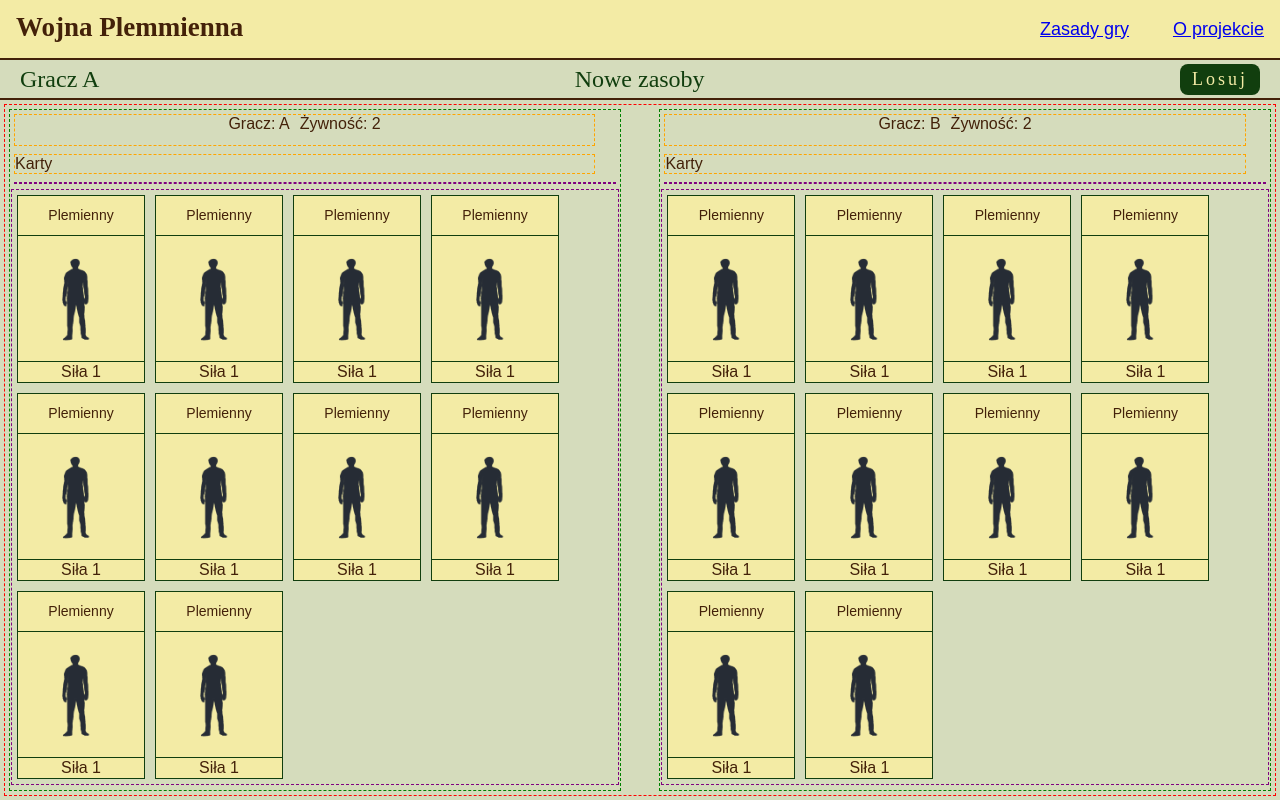
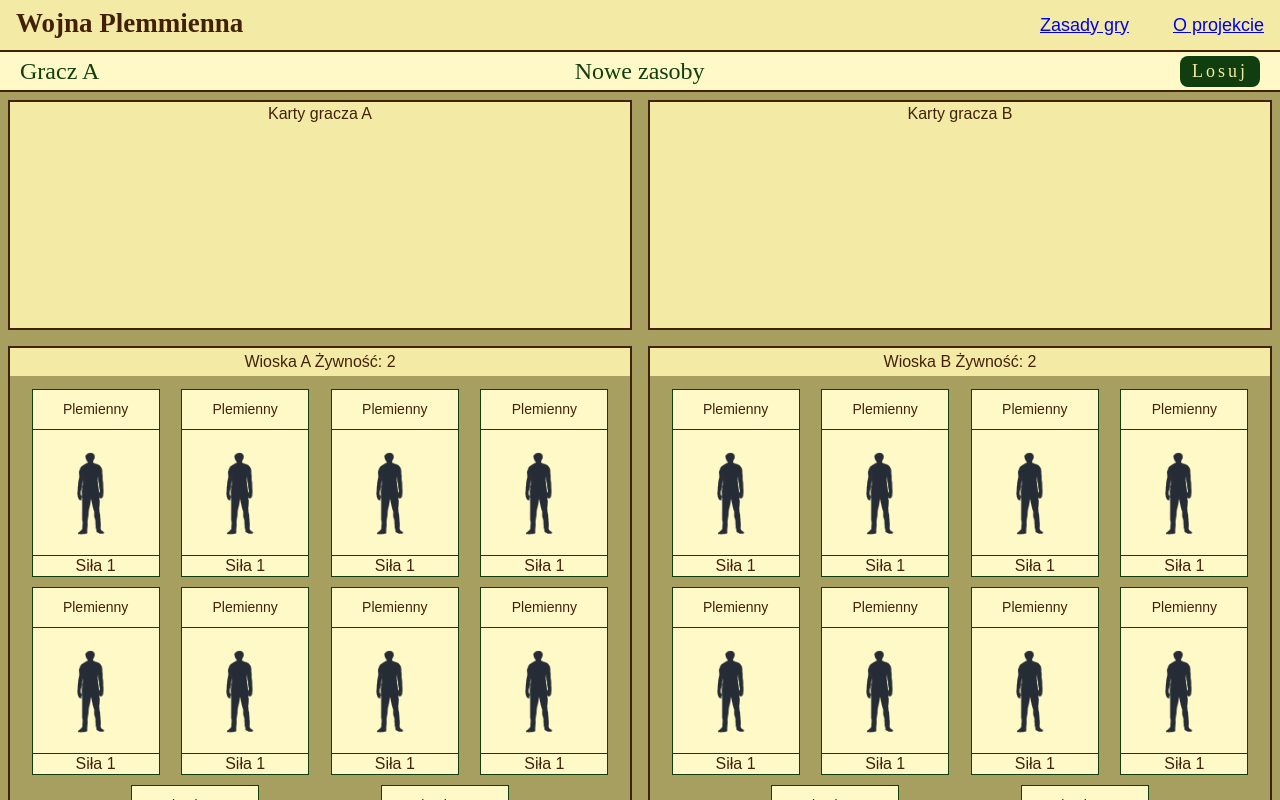
Before and after one commit to sebek78/js-game-tribal-warfare, a React app: page /game in a window 1280 px wide. Shown: the top 800 px of the page. Built offline with nearby package versions, Linux system fonts and the light colour scheme; a web font is replaced by a local one; what redux-immutable-state-invariant would draw is missing.

Commit message:
a style for card buttons and modify game look

```diff
--- a/src/components/game/Card.js
+++ b/src/components/game/Card.js
@@ -21,7 +21,12 @@ const Card = props => {
     if (phase !== undefined) {
       if (phase === 1 && discardCard !== undefined) {
         return (
-          <button onClick={() => discardCard(card.id)}>Wyrzuć kartę</button>
+          <button
+            className="card__Btn card__Btn--discard"
+            onClick={() => discardCard(card.id)}
+          >
+            Wyrzuć kartę
+          </button>
         );
       } else if (
         card.type === "food" &&
@@ -30,6 +35,7 @@ const Card = props => {
       ) {
         return (
           <button
+            className="card__Btn card__Btn--play"
             onClick={() => gainFood(card.id, card.value, phase, currentPlayer)}
           >
             Zagraj
@@ -46,8 +52,8 @@ const Card = props => {
       <div className="card__name">
         <div>{card.name}</div>
       </div>
-      {renderButton(card, phase, currentPlayer)}
       <div className="card__image">
+        {renderButton(card, phase, currentPlayer)}
         {card.type === "person" ? (
           <img className="card__png" src={personImg} />
         ) : (
--- a/src/components/game/Game.js
+++ b/src/components/game/Game.js
@@ -66,14 +66,8 @@ class Game extends React.Component {
           {this.state.players.map((player, j) => {
             return (
               <div key={j} className="game__playerView">
-                <div className="game__playerInfo">
-                  Gracz: {this.state.players[j].name}
-                  <span style={{ marginLeft: 10 }}>
-                    Żywność: {this.state.players[j].food}
-                  </span>
-                </div>
-                <p className="playerView__label">Karty</p>
                 <div className="playerView__hand">
+                  <div className="playerView__desc">{`Karty gracza ${this.state.players[j].name}`}</div>
                   {this.state.deck.map((card, k) => {
                     return card.owner === j ? (
                       <Card
@@ -93,6 +87,9 @@ class Game extends React.Component {
                       />
                     ) : null;
                   })}
+                </div>
+                <div className="game__playerInfo">
+                  {`Wioska ${this.state.players[j].name} Żywność: ${this.state.players[j].food}`}
                 </div>
                 <div className="playerView__cards">
                   {this.state.people.map((card, i) => {
--- a/src/index.scss
+++ b/src/index.scss
@@ -13,7 +13,7 @@
 }
 
 body {
-  background-color: $bcg-color;
+  background-color: $card-bg-color;
   color: $font-color;
   font-family: $regular-font;
   font-size: $medium-font;
--- a/src/scss/_card.scss
+++ b/src/scss/_card.scss
@@ -2,11 +2,12 @@
   border: $border-thin-primary;
   width: 128px;
   height: 188px;
-  margin: 5px;
+  margin: 5px 0;
   text-align: center;
   display: flex;
   flex-direction: column;
-  background-color: $bcg-card-color;
+  background-color: $card-bg-color; // $bcg-card-color;
+  z-index: 2;
   .card__name {
     @include flex-center;
     height: 40px;
@@ -18,6 +19,7 @@
   .card__image {
     height: 126px;
     @include flex-center;
+    position: relative;
     .TEST-image {
       width: 110px;
       height: 110px;
@@ -29,7 +31,28 @@
       height: 110px;
       margin: 2px auto;
     }
+    .card__Btn {
+      position: absolute;
+      top: 50%;
+      left: 50%;
+      transform: translate(-50%, -50%);
+      color: $card-bg-color;
+      border: 0;
+      border-radius: 8px;
+      padding: 5px 12px;
+      text-align: center;
+      font-size: $higher-font;
+      font-family: $fancy-font;
+      letter-spacing: 3px;
+    }
+    .card__Btn--play {
+      background-color: $card-play-color;
+    }
+    .card__Btn--discard {
+      background-color: $card-discard-color;
+    }
   }
+
   .card__value {
     border-top: $border-thin-primary;
     line-height: 20px;
--- a/src/scss/_game.scss
+++ b/src/scss/_game.scss
@@ -1,55 +1,50 @@
-.TEST-temp {
-  outline: 1px dashed red;
-  margin: 5px;
-  width: 110px;
-  display: inline-block;
-}
-
 .game {
   display: flex;
   flex-direction: column;
   height: 100vh;
+  background-color: $bg-color;
   .game__table {
     flex-grow: 1;
     display: flex;
     justify-content: space-between;
-    outline: 1px dashed red;
-    margin: 5px;
+    background-color: $bg-table-color;
   }
   .game__playerView {
-    outline: 1px dashed green;
-    margin: 5px;
-    //flex-grow: 1;
-    width: 48%;
     display: flex;
     flex-direction: column;
+    width: 50%;
+  }
+  .playerView__desc {
+    height: 24px;
+    @include flex-center();
+    width: 100%;
+    margin-bottom: 4px;
+  }
+  .playerView__hand {
+    margin: 8px;
+    border: $border-font-color;
+    display: flex;
+    flex-wrap: wrap;
+    justify-content: space-evenly;
+    min-height: 230px;
+    position: relative;
+    background-color: $bg-color;
   }
   .game__playerInfo {
-    width: 95%;
+    margin: 8px 8px 0;
+    @include flex-center();
+    background-color: $bg-color;
     height: 30px;
-    outline: 1px dashed orange;
-    text-align: center;
-    margin: 5px;
+    border: $border-font-color;
+    border-bottom: 0;
   }
-  .playerView__hand {
-    margin: 5px;
-    outline: 1px dashed purple;
+  .playerView__cards {
+    margin: 0 8px 8px;
+    padding: 8px 0;
     display: flex;
     flex-wrap: wrap;
-    justify-content: flex-start;
-  }
-  .playerView__cards {
-    //flex-grow: 1;
-    outline: 1px dashed purple;
-    margin: 2px;
-    display: flex;
-    flex-wrap: wrap;
-    justify-content: flex-start;
-    //align-items: flex-start;
-  }
-  .playerView__label {
-    width: 95%;
-    outline: 1px dashed orange;
-    margin: 5px;
+    justify-content: space-evenly;
+    border: $border-font-color;
+    border-top: 0;
   }
 }
--- a/src/scss/_header.scss
+++ b/src/scss/_header.scss
@@ -4,7 +4,7 @@
   flex-wrap: wrap;
   justify-content: flex-start;
   align-items: flex-start;
-  background-color: $bcg-card-color;
+  background-color: $bg-color;
 
   .header__logo,
   .header__logo:visited {
--- a/src/scss/_homePage.scss
+++ b/src/scss/_homePage.scss
@@ -14,11 +14,11 @@
     font-size: $bigger-font;
     padding: 16px 0;
     margin-bottom: 12px;
-    background-color: $bcg-card-color;
+    background-color: $bg-color;
     width: 100%;
   }
   .homePage__nav {
-    background-color: $bcg-card-color;
+    background-color: $bg-color;
     display: flex;
     height: 60px;
     width: 100%;
@@ -31,18 +31,18 @@
     font-size: $big-font;
     margin: 0 0 12px 0;
     padding: 12px 0;
-    background-color: $bcg-card-color;
+    background-color: $bg-color;
     width: 100%;
   }
   .homePage__text {
     font-size: $medium-font;
-    background-color: $bcg-card-color;
+    background-color: $bg-color;
     padding: 16px;
     text-align: justify;
     line-height: 20px;
   }
   .homePage__btnBox {
-    background-color: $bcg-card-color;
+    background-color: $bg-color;
     flex: 1;
     margin-bottom: 12px;
     display: flex;
@@ -53,7 +53,7 @@
   .homePage__ctaBtn,
   .homePage__ctaBtn:visited {
     background-color: $primary-color;
-    color: $bcg-card-color;
+    color: $bg-color;
     border: 0;
     border-radius: 8px;
     padding: 12px 24px;
@@ -69,7 +69,7 @@
   .homePage__ctaBtn:hover,
   .homePage__ctaBtn:active {
     background-color: $secondary-color;
-    color: $bcg-color;
+    color: $card-bg-color;
   }
 
   @media (min-width: 576px) {
--- a/src/scss/_messageBox.scss
+++ b/src/scss/_messageBox.scss
@@ -6,6 +6,7 @@
   align-items: center;
   border-bottom: $border-font-color;
   font-size: $big-font;
+  background-color: $card-bg-color;
   color: $primary-color;
   font-family: $fancy-font;
 
@@ -19,7 +20,7 @@
   }
   .message-box__button {
     background-color: $primary-color;
-    color: $bcg-card-color;
+    color: $bg-color;
     border: 0;
     border-radius: 8px;
     padding: 5px 12px;
@@ -30,7 +31,7 @@
     margin-right: 20px;
     &:hover {
       background-color: $secondary-color;
-      color: $bcg-color;
+      color: $bg-color;
     }
   }
 }
--- a/src/scss/_variables.scss
+++ b/src/scss/_variables.scss
@@ -1,8 +1,13 @@
-$bcg-color: #d5dcbc;
-$bcg-card-color: #f3eba5;
+$bg-color: #f3eba5;
+$bg-table-color: #a69f60;
+
 $font-color: #432109;
 $primary-color: #113e0e;
 $secondary-color: #110462;
+
+$card-bg-color: #fff9c7; // $bcg-color: #d5dcbc;
+$card-play-color: #375223;
+$card-discard-color: #881711;
 
 $fancy-font: "Freckle Face", cursive;
 $regular-font: "Hammersmith One", sans-serif;
```
